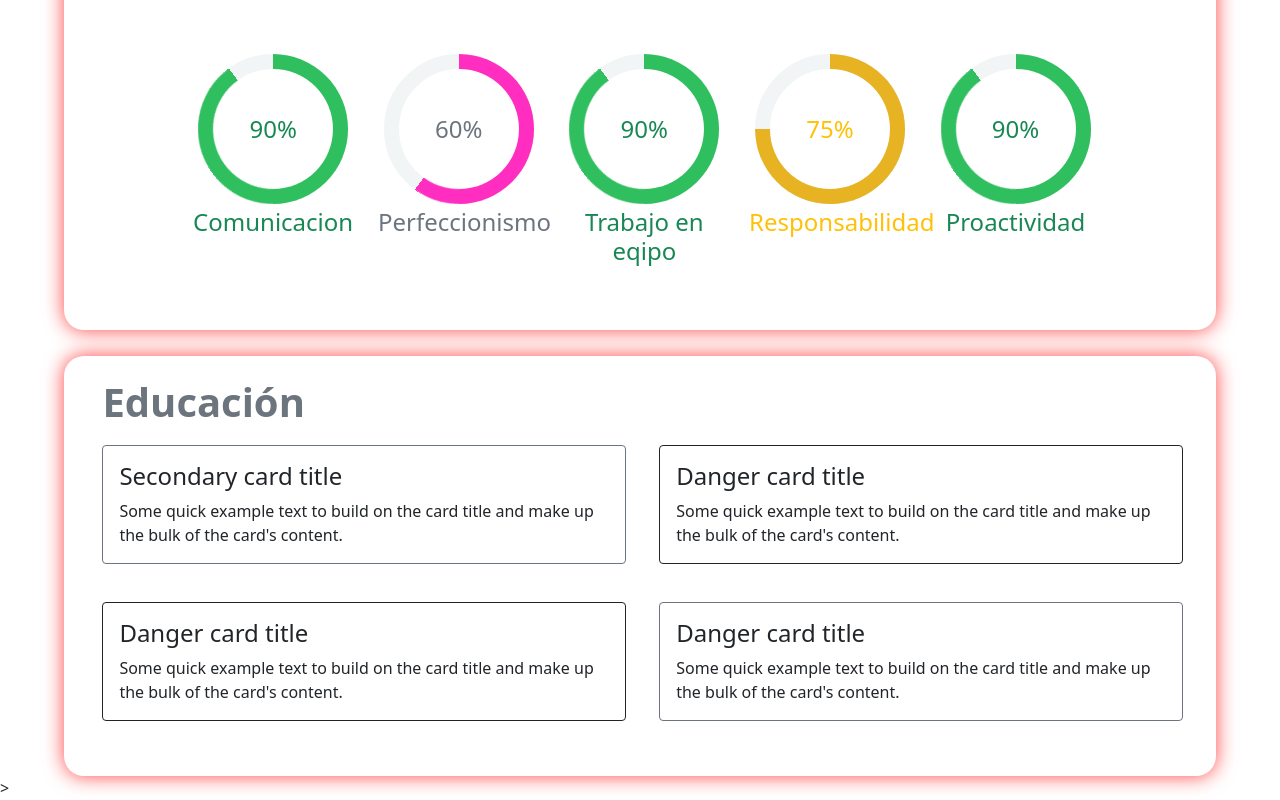
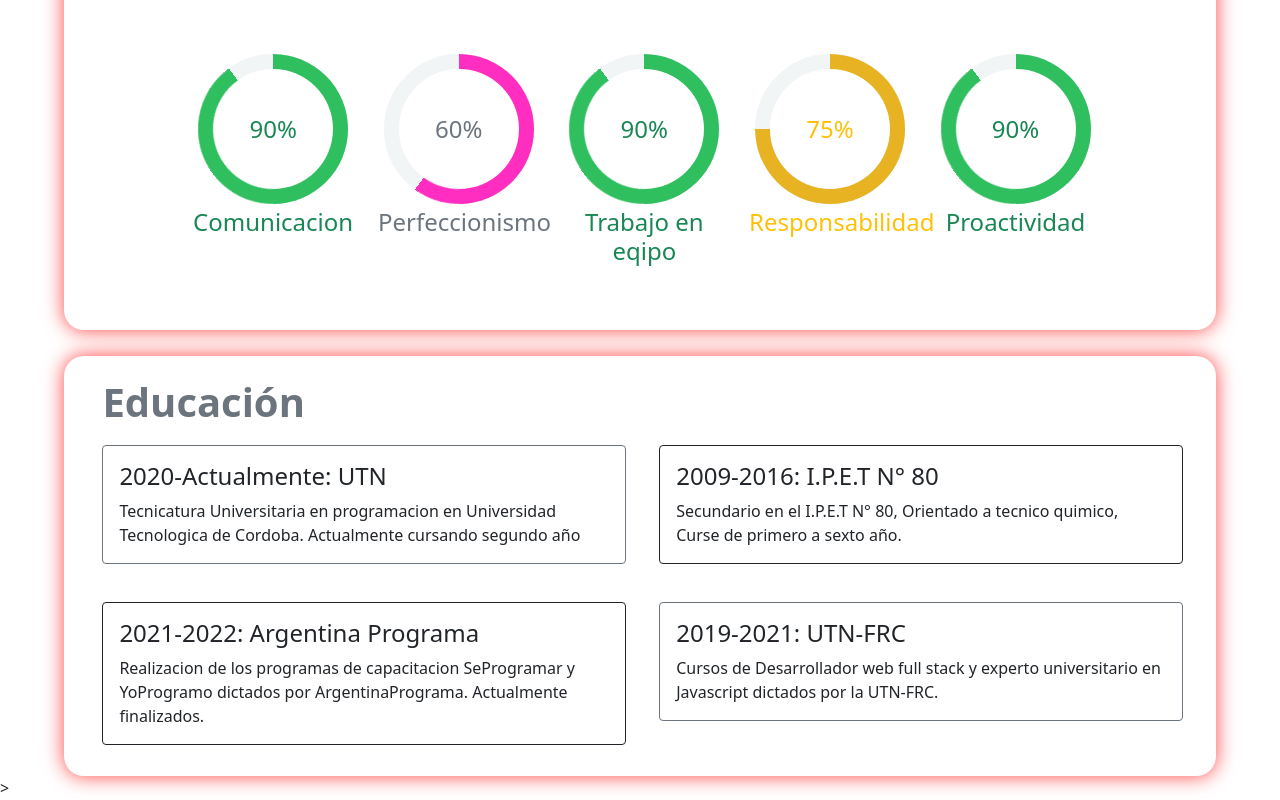
Before and after one commit to BrunoMalta98/PortafolioFrontEnd, an Angular app: page / in a window 1280 px wide. Shown: the part 1217-2017 px from the top of the page. Built offline with nearby package versions, Linux system fonts and the light colour scheme.

Commit message:
Avance Educacion

```diff
--- a/src/app/educacion/educacion.component.html
+++ b/src/app/educacion/educacion.component.html
@@ -4,31 +4,31 @@
     <div class="card border-secondary mb-3" style="max-width: 47%;float: left;margin-top:1%;">
 
         <div class="card-body">
-          <h4 class="card-title">Secondary card title</h4>
-          <p class="card-text">Some quick example text to build on the card title and make up the bulk of the card's content.</p>
+          <h4 class="card-title">2020-Actualmente: UTN</h4>
+          <p class="card-text">Tecnicatura Universitaria en programacion en Universidad Tecnologica de Cordoba. Actualmente cursando segundo año</p>
         </div>
       </div>
 
       <div class="card border-dark mb-3" style="max-width: 47%;float: right;margin-right:3%;margin-top:1%;">
 
         <div class="card-body">
-          <h4 class="card-title">Danger card title</h4>
-          <p class="card-text">Some quick example text to build on the card title and make up the bulk of the card's content.</p>
+          <h4 class="card-title">2009-2016: I.P.E.T N° 80</h4>
+          <p class="card-text">Secundario en el I.P.E.T N° 80, Orientado a tecnico quimico, Curse de primero a sexto año.</p>
         </div>
       </div>
       <div class="card border-dark mb-3" style="max-width: 47%;float: left;margin-top:2%;">
 
         <div class="card-body">
-          <h4 class="card-title">Danger card title</h4>
-          <p class="card-text">Some quick example text to build on the card title and make up the bulk of the card's content.</p>
+          <h4 class="card-title">2021-2022: Argentina Programa</h4>
+          <p class="card-text">Realizacion de los programas de capacitacion SeProgramar y YoProgramo dictados por ArgentinaPrograma. Actualmente finalizados.</p>
         </div>
       </div>
 
       <div class="card border-secondary mb-3" style="max-width: 47%;float: right;margin-right:3%;margin-top:2%;">
 
         <div class="card-body">
-          <h4 class="card-title">Danger card title</h4>
-          <p class="card-text">Some quick example text to build on the card title and make up the bulk of the card's content.</p>
+          <h4 class="card-title">2019-2021: UTN-FRC</h4>
+          <p class="card-text">Cursos de Desarrollador web full stack y experto universitario en Javascript dictados por la UTN-FRC.</p>
         </div>
       </div>
 
```
